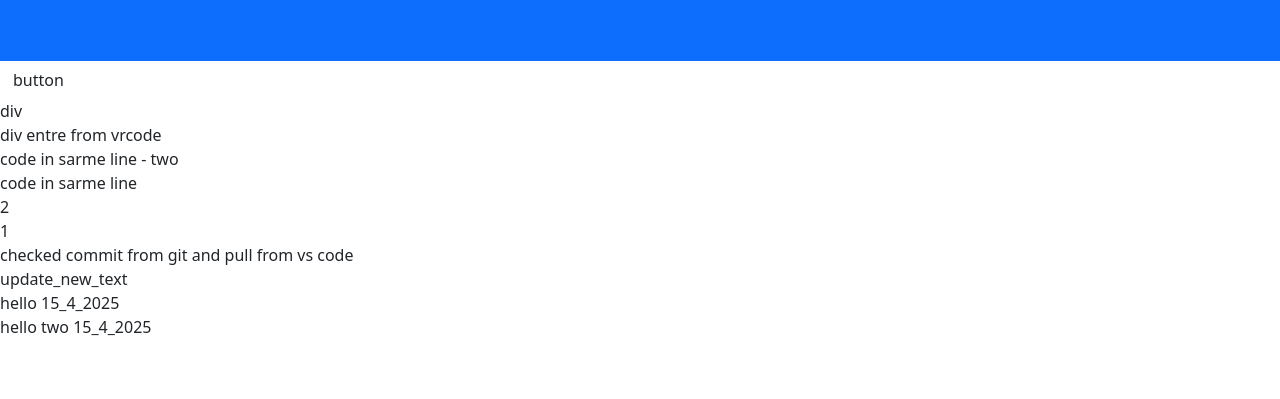
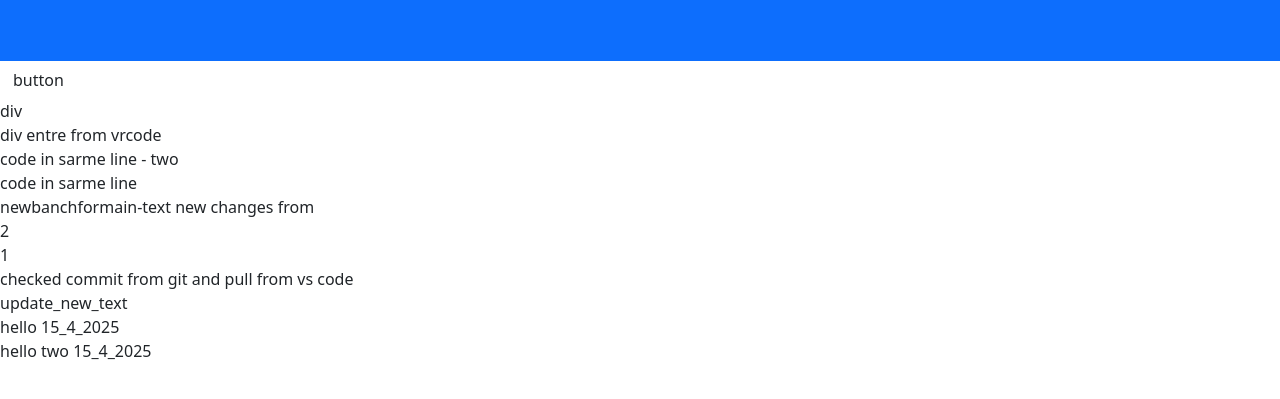
Before and after one commit to balunisudhanshu/website, a plain HTML site: page index.html in a window 1280 px wide. Shown: the part 131-530 px from the top of the page. Drawn offline with nearby package versions, Linux system fonts and the light colour scheme.

Commit message:
Update index.html

```diff
--- a/index.html
+++ b/index.html
@@ -24,6 +24,8 @@
 
 <div> code in sarme line</div>
 
+<div> newbanchformain-text new changes from  </div>
+
 
 
 <div>   2  </div>
```
